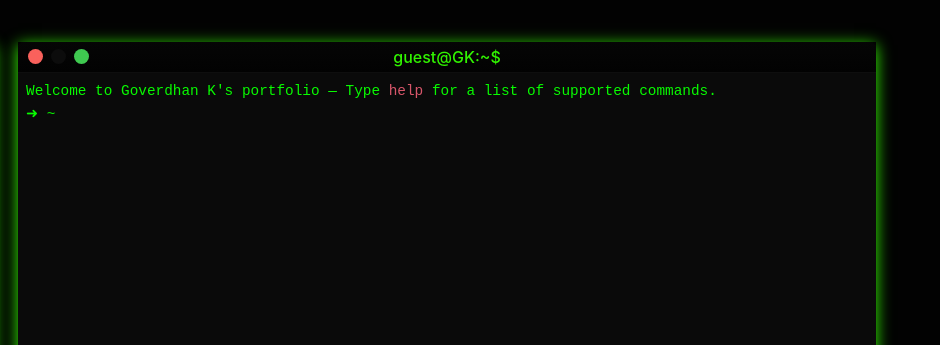
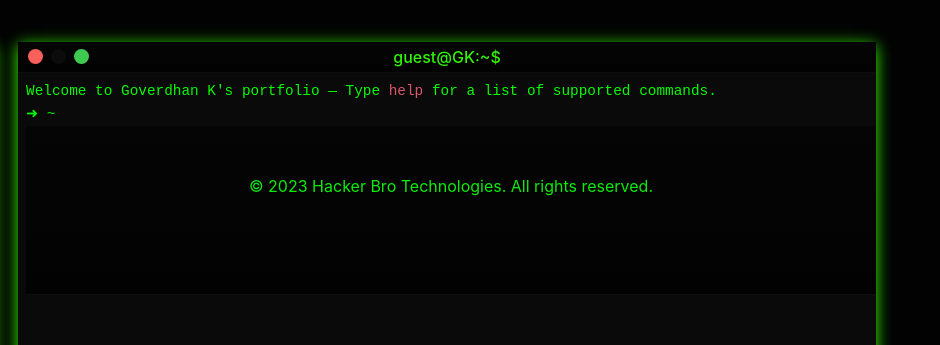
Before and after one commit to iFaisalK/goverdhan_portfolio, a plain HTML site: page index.html in a window 1280 px wide. Shown: the part 68-413 px from the top of the page, 340-1280 px from the left. Drawn offline with nearby package versions, Linux system fonts and the light colour scheme.

Commit message:
second commit

```diff
--- a/index.html
+++ b/index.html
@@ -50,12 +50,14 @@
                     id="userInput"></span>
                   <input type="text" id="dummyKeyboard" class="dummy-keyboard">
                 </div>
+                <div class="footer dark-mode" style="text-align: center;">
+                  <p>&copy; 2023 <a href="https://hackerbro.in">Hacker Bro Technologies. All rights reserved.</a></p>
+                </div>
               </div>
             </div>
           </div>
         </div>
       </div>
-    </div>
   </section>
 
   <script src='https://use.fontawesome.com/releases/v5.3.1/js/all.js'></script>
```
